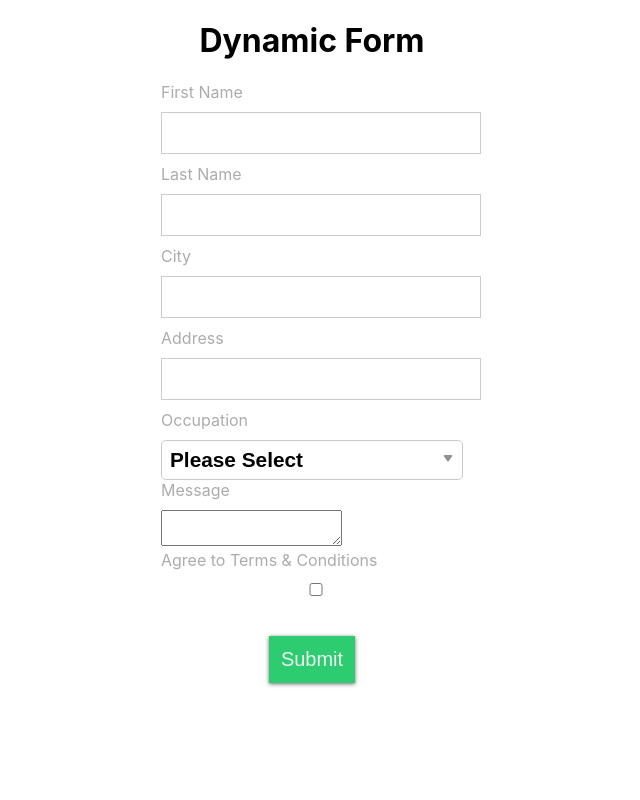
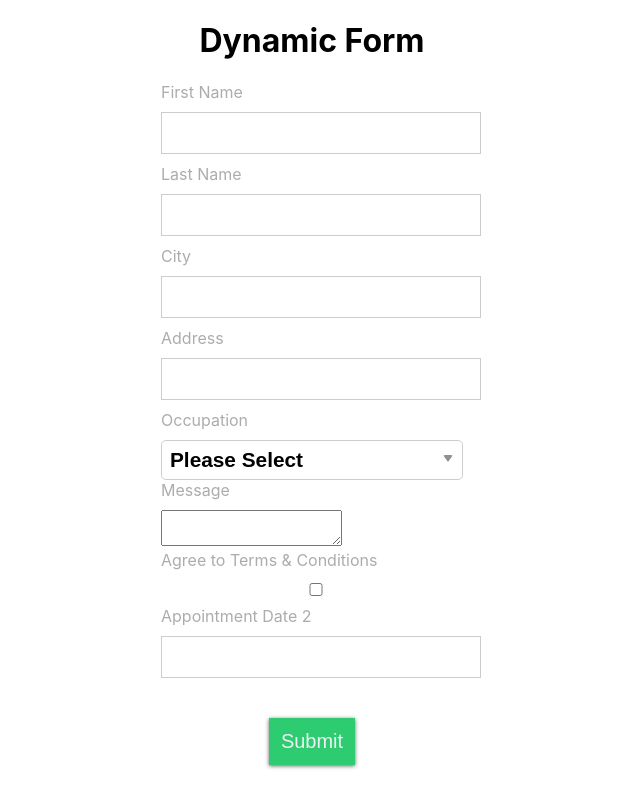
Before and after one commit to gyrevik/dynamic-form-2, a React (Create React App) app: page / in a window 1280 px wide. Shown: the whole page, without its empty margins (328-968 px from the left). Built offline with nearby package versions, Linux system fonts and the light colour scheme.

Commit message:
date-time-picker

```diff
--- a/src/App.js
+++ b/src/App.js
@@ -11,6 +11,7 @@ function App() {
     {label: 'Occupation', type: 'select', data: ['Teacher', 'Software Engineer', 'Doctor', 'Lawyer'], name: 'occupation', value: 'Please Select'},
     {label: 'Message', type: 'textarea', name: 'message', value: ''},
     {label: 'Agree to Terms & Conditions', type: 'checkbox', name: 'terms', value: false},
+    {label: 'Appointment Date 2', type: 'date-time-picker', name: 'date-time-picker-1', value: ''},
   ];
 
   return (
```
